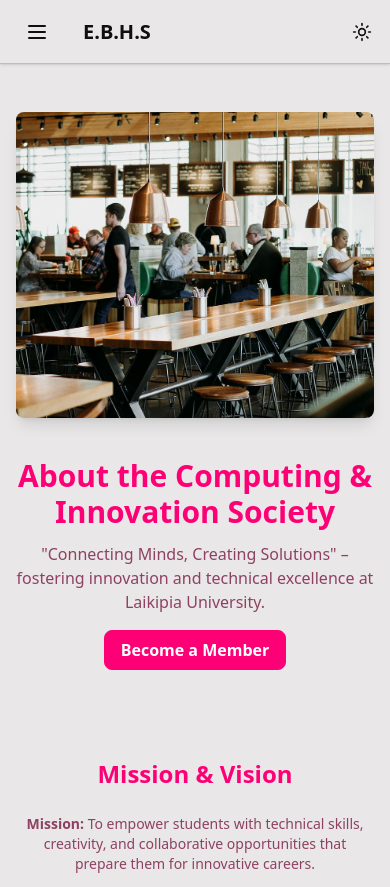
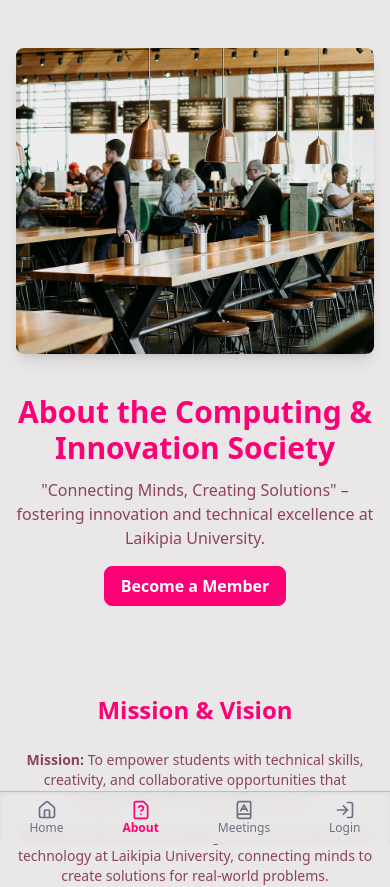
Before and after one commit to Gakenye8741/MinuteApp_Frontend, a React (Vite) app: page /About in a window 390 px wide. Shown: the top 887 px of the page. Built offline with nearby package versions, Linux system fonts and the light colour scheme.

Commit message:
Made the navbar at small devices to be similar to that of whatsapp

```diff
--- a/src/Components/Navbar.tsx
+++ b/src/Components/Navbar.tsx
@@ -26,12 +26,12 @@ export const Navbar = () => {
   const username = useSelector((state: RootState) => state.auth.user?.username);
 
   const menuItems = [
-    { name: "Home", path: "/", icon: <Home className="w-4 h-4" /> },
-    { name: "About", path: "/About", icon: <FileQuestionMark className="w-4 h-4" /> },
-    { name: "Meetings", path: "/Meetings", icon: <BookAIcon className="w-4 h-4" /> },
+    { name: "Home", path: "/", icon: <Home className="w-5 h-5" /> },
+    { name: "About", path: "/About", icon: <FileQuestionMark className="w-5 h-5" /> },
+    { name: "Meetings", path: "/Meetings", icon: <BookAIcon className="w-5 h-5" /> },
   ];
 
-  const isActive = (path: string) => (location.pathname === path ? "text-primary font-bold" : "");
+  const isActive = (path: string) => (location.pathname === path ? "text-primary font-bold" : "text-gray-500");
 
   const handleLogout = () => {
     dispatch(clearCredentials());
@@ -46,54 +46,16 @@ export const Navbar = () => {
   };
 
   return (
-    <div className="navbar sticky top-0 z-50 bg-base-100/90 backdrop-blur text-base-content shadow-sm border-b border-base-300 transition-all">
-      {/* Navbar Start */}
+    <>
+      {/* Desktop Navbar */}
+      <div className="navbar sticky top-0 z-50 bg-base-100/90 backdrop-blur text-base-content shadow-sm border-b border-base-300 transition-all hidden lg:flex">
         <div className="navbar-start">
-        {/* Dropdown (mobile menu) */}
-        <div className="dropdown">
-          <label tabIndex={0} className="btn btn-ghost lg:hidden">
-            <svg
-              className="w-6 h-6"
-              xmlns="http://www.w3.org/2000/svg"
-              fill="none"
-              viewBox="0 0 24 24"
-              stroke="currentColor"
-            >
-              <path strokeLinecap="round" strokeLinejoin="round" strokeWidth={2} d="M4 6h16M4 12h16M4 18h16" />
-            </svg>
-          </label>
-          <ul
-            tabIndex={0}
-            className="menu menu-sm dropdown-content mt-3 z-[1] p-2 shadow bg-base-100 rounded-box w-52"
-          >
-            {menuItems.map((item) => (
-              <li key={item.name}>
-                <Link to={item.path} className={isActive(item.path)}>
-                  {item.icon} {item.name}
-                </Link>
-              </li>
-            ))}
-            {!isAuthenticated && (
-              <li>
-                <Link to="/login" className={isActive("/login")}>
-                  <LogIn className="w-4 h-4" /> Login
-                </Link>
-              </li>
-            )}
-          </ul>
-        </div>
-
-        {/* Logo / Title */}
           <Link to="/" className="btn btn-ghost text-xl font-bold leading-tight text-left">
-          <span className="block lg:hidden">E.B.H.S</span>
-          <span className="hidden lg:block">
             Computing And Innovation <br /> Society of Laikipia University
-          </span>
           </Link>
         </div>
 
-      {/* Navbar Center (desktop menu) */}
-      <div className="navbar-center hidden lg:flex">
+        <div className="navbar-center">
           <ul className="menu menu-horizontal px-1">
             {menuItems.map((item) => (
               <li key={item.name}>
@@ -105,7 +67,6 @@ export const Navbar = () => {
           </ul>
         </div>
 
-      {/* Navbar End */}
         <div className="navbar-end gap-2">
           {/* Theme Toggle */}
           <button className="btn btn-ghost btn-circle" onClick={toggleTheme}>
@@ -141,13 +102,38 @@ export const Navbar = () => {
               </ul>
             </div>
           ) : (
-          <div className="hidden lg:flex gap-2 font-chewy text-lg">
             <Link to="/login" className={`btn btn-primary ${isActive("/login")}`}>
               <LogIn className="inline mr-2 h-4 w-4" /> Login
             </Link>
-          </div>
           )}
         </div>
       </div>
+
+      {/* Mobile Bottom Navbar */}
+      <div className="fixed bottom-0 left-0 w-full bg-base-100/90 backdrop-blur border-t border-base-300 shadow-inner lg:hidden z-50">
+        <div className="flex justify-around py-2">
+          {menuItems.map((item) => (
+            <Link
+              key={item.name}
+              to={item.path}
+              className={`flex flex-col items-center text-xs ${isActive(item.path)}`}
+            >
+              {item.icon}
+              <span>{item.name}</span>
+            </Link>
+          ))}
+
+          {!isAuthenticated && (
+            <Link
+              to="/login"
+              className={`flex flex-col items-center text-xs ${isActive("/login")}`}
+            >
+              <LogIn className="w-5 h-5" />
+              <span>Login</span>
+            </Link>
+          )}
+        </div>
+      </div>
+    </>
   );
 };
```
Lines whose indentation alone changed are shown as unchanged.
